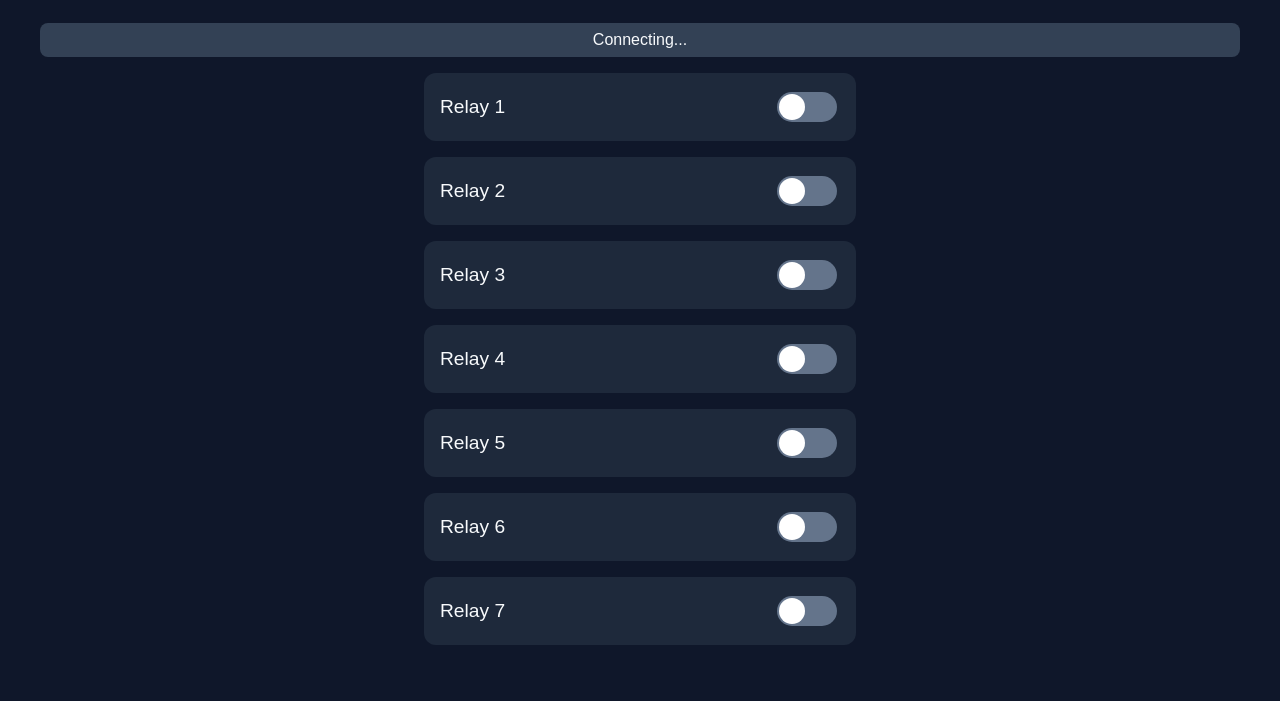
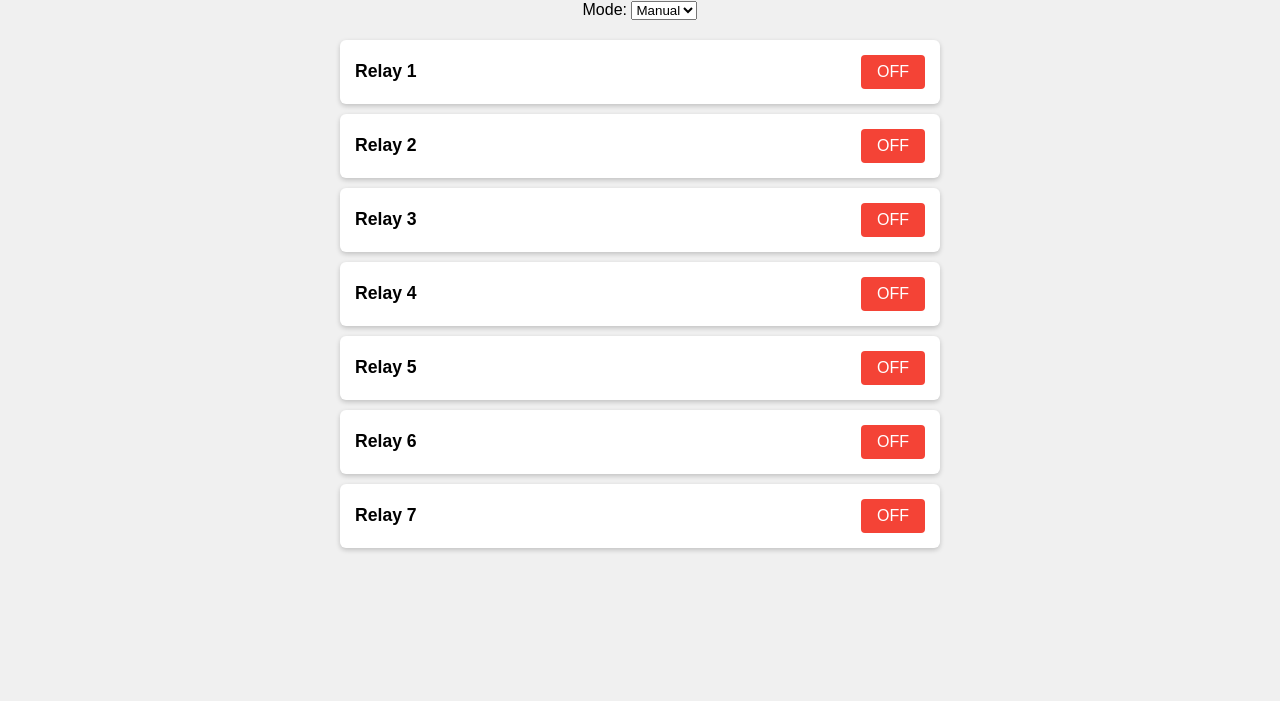
Before and after one commit to ashishamirneni/relay-control, a plain HTML site: page index.html in a window 1280 px wide. Shown: the part 107-808 px from the top of the page. Drawn offline with Linux system fonts and the light colour scheme; no server answers.

Commit message:
Update index.html

```diff
--- a/index.html
+++ b/index.html
@@ -1,138 +1,206 @@
 <!DOCTYPE html>
 <html lang="en">
 <head>
-  <meta charset="UTF-8">
+<meta charset="UTF-8" />
+<meta name="viewport" content="width=device-width, initial-scale=1" />
 <title>ESP32 Relay Control</title>
-  <script src="https://www.gstatic.com/firebasejs/9.23.0/firebase-app-compat.js"></script>
-  <script src="https://www.gstatic.com/firebasejs/9.23.0/firebase-database-compat.js"></script>
 <style>
-    body {
-      font-family: Arial, sans-serif;
-      background: #0f172a;
-      color: #f8fafc;
-      text-align: center;
-      padding: 2rem;
+  body { font-family: Arial, sans-serif; background: #f0f0f0; padding: 20px; }
+  h1 { text-align: center; }
+  .mode-toggle { margin: 20px auto; text-align: center; }
+  .relays { max-width: 600px; margin: auto; }
+  .relay {
+    background: white; border-radius: 6px; box-shadow: 0 2px 5px rgba(0,0,0,0.2);
+    margin: 10px 0; padding: 15px;
+    display: flex; flex-direction: column;
   }
-    h1 {
-      margin-bottom: 2rem;
+  .relay-header {
+    display: flex; justify-content: space-between; align-items: center;
   }
-    .relay {
-      margin: 1rem auto;
-      padding: 1rem;
-      background: #1e293b;
-      border-radius: 12px;
-      max-width: 400px;
-      display: flex;
-      justify-content: space-between;
+  .relay-header label {
+    font-weight: bold;
+    font-size: 1.1rem;
+  }
+  button.toggle {
+    padding: 8px 16px;
+    font-size: 1rem;
+    border: none; border-radius: 4px;
+    cursor: pointer;
+  }
+  button.toggle.on { background: #4caf50; color: white; }
+  button.toggle.off { background: #f44336; color: white; }
+  .time-inputs {
+    margin-top: 10px;
+    display: flex; gap: 10px;
     align-items: center;
   }
-    .relay span {
-      font-size: 1.2rem;
+  .time-inputs label {
+    font-weight: normal;
   }
-    .toggle {
-      appearance: none;
-      width: 60px;
-      height: 30px;
-      background: #64748b;
-      border-radius: 30px;
-      position: relative;
-      outline: none;
-      cursor: pointer;
-      transition: background 0.3s ease;
-    }
-    .toggle:checked {
-      background: #22c55e;
-    }
-    .toggle::before {
-      content: "";
-      position: absolute;
-      width: 26px;
-      height: 26px;
-      background: white;
-      border-radius: 50%;
-      top: 2px;
-      left: 2px;
-      transition: transform 0.3s ease;
-    }
-    .toggle:checked::before {
-      transform: translateX(30px);
-    }
-    #status {
+  input[type="time"] {
+    padding: 5px;
     font-size: 1rem;
-      margin-bottom: 1rem;
-      padding: 0.5rem;
-      background: #334155;
-      border-radius: 8px;
   }
 </style>
 </head>
 <body>
-  <h1>ESP32 Relay Control Panel</h1>
-  <div id="status">Connecting...</div>
-  <div id="relay-controls"></div>
+<h1>ESP32 Relay Control</h1>
 
+<div class="mode-toggle">
+  <label>
+    Mode:
+    <select id="modeSelect">
+      <option value="0">Manual</option>
+      <option value="1">Auto</option>
+    </select>
+  </label>
+</div>
+
+<div class="relays" id="relaysContainer">
+  <!-- Relays dynamically added here -->
+</div>
+
+<script src="https://www.gstatic.com/firebasejs/9.22.0/firebase-app-compat.js"></script>
+<script src="https://www.gstatic.com/firebasejs/9.22.0/firebase-database-compat.js"></script>
 <script>
+  // Your Firebase config here (replace with your own)
   const firebaseConfig = {
     apiKey: "AIzaSyAFRKTkIcoocrSjdpNqdNCtElWDjX-AfBo",
-      authDomain: "esp32livebutton.firebaseapp.com",
+    authDomain: "esp32livebutton-default-rtdb.firebaseapp.com",
     databaseURL: "https://esp32livebutton-default-rtdb.firebaseio.com",
-      projectId: "esp32livebutton",
-      storageBucket: "esp32livebutton.appspot.com",
-      messagingSenderId: "YOUR_SENDER_ID",
-      appId: "YOUR_APP_ID"
+    projectId: "esp32livebutton-default-rtdb",
+    storageBucket: "esp32livebutton-default-rtdb.appspot.com",
+    messagingSenderId: "your_sender_id",
+    appId: "your_app_id"
   };
 
   firebase.initializeApp(firebaseConfig);
   const db = firebase.database();
-    const relayControls = document.getElementById('relay-controls');
-    const status = document.getElementById('status');
 
-    // Create toggle switches
-    for (let i = 1; i <= 7; i++) {
+  const modeSelect = document.getElementById('modeSelect');
+  const relaysContainer = document.getElementById('relaysContainer');
+
+  // Create relay controls dynamically
+  const relayCount = 7;
+  let relayStates = [];
+  let relayTimes = [];
+
+  function createRelayUI(index) {
     const relayDiv = document.createElement('div');
-      relayDiv.className = 'relay';
+    relayDiv.classList.add('relay');
+    relayDiv.id = 'relay' + index;
 
-      const label = document.createElement('span');
-      label.textContent = `Relay ${i}`;
+    relayDiv.innerHTML = `
+      <div class="relay-header">
+        <label>Relay ${index}</label>
+        <button class="toggle off" data-relay="${index}">OFF</button>
+      </div>
+      <div class="time-inputs" style="display:none;">
+        <label>Start: <input type="time" id="startTime${index}"></label>
+        <label>Stop: <input type="time" id="stopTime${index}"></label>
+      </div>
+    `;
 
-      const toggle = document.createElement('input');
-      toggle.type = 'checkbox';
-      toggle.className = 'toggle';
-      toggle.id = `relay${i}`;
+    relaysContainer.appendChild(relayDiv);
 
-      toggle.addEventListener('change', () => {
-        const state = toggle.checked ? 1 : 0;
-        db.ref(`relay${i}`).set(state);
+    const toggleBtn = relayDiv.querySelector('button.toggle');
+    toggleBtn.addEventListener('click', () => {
+      const newState = toggleBtn.classList.contains('on') ? 0 : 1;
+      setRelayState(index, newState);
     });
 
-      relayDiv.appendChild(label);
-      relayDiv.appendChild(toggle);
-      relayControls.appendChild(relayDiv);
-    }
+    // Time inputs listeners
+    const startInput = relayDiv.querySelector(`#startTime${index}`);
+    const stopInput = relayDiv.querySelector(`#stopTime${index}`);
 
-    function syncState() {
-      for (let i = 1; i <= 7; i++) {
-        const ref = db.ref(`relay${i}`);
-        const toggle = document.getElementById(`relay${i}`);
-
-        ref.on('value', (snapshot) => {
-          toggle.checked = snapshot.val() === 1;
+    startInput.addEventListener('change', () => {
+      setRelayTime(index, 'start', startInput.value);
+    });
+    stopInput.addEventListener('change', () => {
+      setRelayTime(index, 'stop', stopInput.value);
     });
   }
 
-      db.ref("onlineStatus").on('value', snapshot => {
+  for(let i = 1; i <= relayCount; i++) {
+    createRelayUI(i);
+  }
+
+  // Read and update mode from Firebase
+  function listenMode() {
+    db.ref('mode').on('value', (snapshot) => {
+      const mode = snapshot.val();
+      modeSelect.value = mode;
+      updateUIByMode(mode);
+    });
+  }
+
+  // Write mode change to Firebase
+  modeSelect.addEventListener('change', () => {
+    const newMode = parseInt(modeSelect.value);
+    db.ref('mode').set(newMode);
+    updateUIByMode(newMode);
+  });
+
+  // Enable/disable time inputs based on mode
+  function updateUIByMode(mode) {
+    for(let i = 1; i <= relayCount; i++) {
+      const relayDiv = document.getElementById('relay' + i);
+      const timeInputs = relayDiv.querySelector('.time-inputs');
+      if(mode === 1) {
+        timeInputs.style.display = 'flex';
+      } else {
+        timeInputs.style.display = 'none';
+      }
+    }
+  }
+
+  // Listen relay states & update UI
+  function listenRelays() {
+    for(let i=1; i <= relayCount; i++) {
+      db.ref('relay' + i).on('value', (snapshot) => {
         const val = snapshot.val();
-        if (val === 1) {
-          status.textContent = "Online Mode (Cloud Controlled)";
-          status.style.color = "#22c55e";
-        } else {
-          status.textContent = "Offline Mode (Physical Switch)";
-          status.style.color = "#f97316";
+        updateRelayButton(i, val);
+      });
+
+      // Also listen times
+      db.ref(`relayTimes/relay${i}`).on('value', (snapshot) => {
+        const times = snapshot.val();
+        if(times){
+          const startInput = document.getElementById(`startTime${i}`);
+          const stopInput = document.getElementById(`stopTime${i}`);
+          startInput.value = times.start || "";
+          stopInput.value = times.stop || "";
         }
       });
     }
+  }
 
-    syncState();
+  function updateRelayButton(index, val) {
+    const relayDiv = document.getElementById('relay' + index);
+    const btn = relayDiv.querySelector('button.toggle');
+    if(val == 1){
+      btn.classList.remove('off');
+      btn.classList.add('on');
+      btn.textContent = "ON";
+    } else {
+      btn.classList.remove('on');
+      btn.classList.add('off');
+      btn.textContent = "OFF";
+    }
+  }
+
+  function setRelayState(index, state) {
+    db.ref('relay' + index).set(state);
+  }
+
+  function setRelayTime(index, type, timeStr) {
+    const path = `relayTimes/relay${index}`;
+    db.ref(path).update({ [type]: timeStr });
+  }
+
+  // Initialize listeners
+  listenMode();
+  listenRelays();
 </script>
 </body>
 </html>
```
Lines whose indentation alone changed are shown as unchanged.
